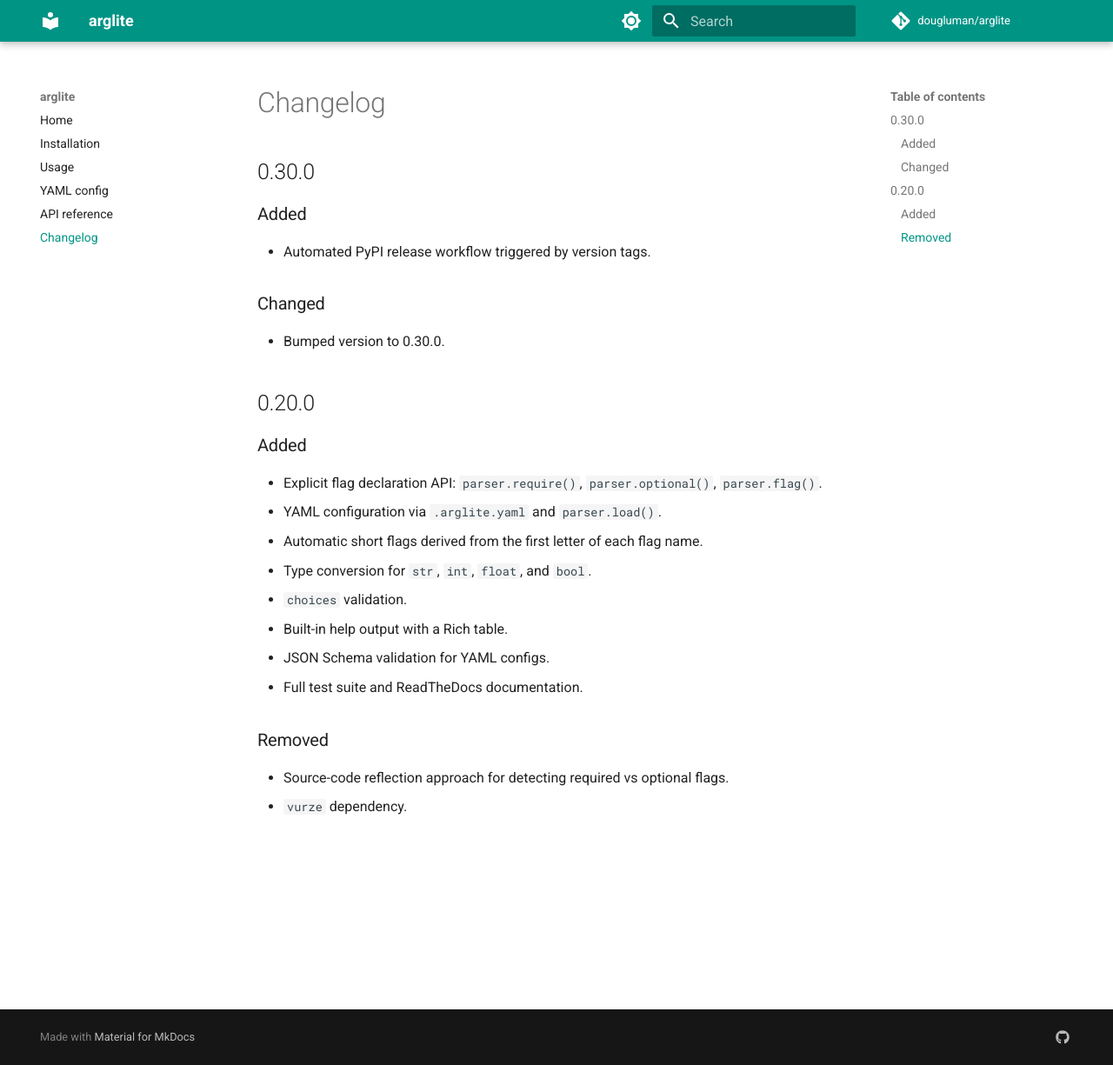
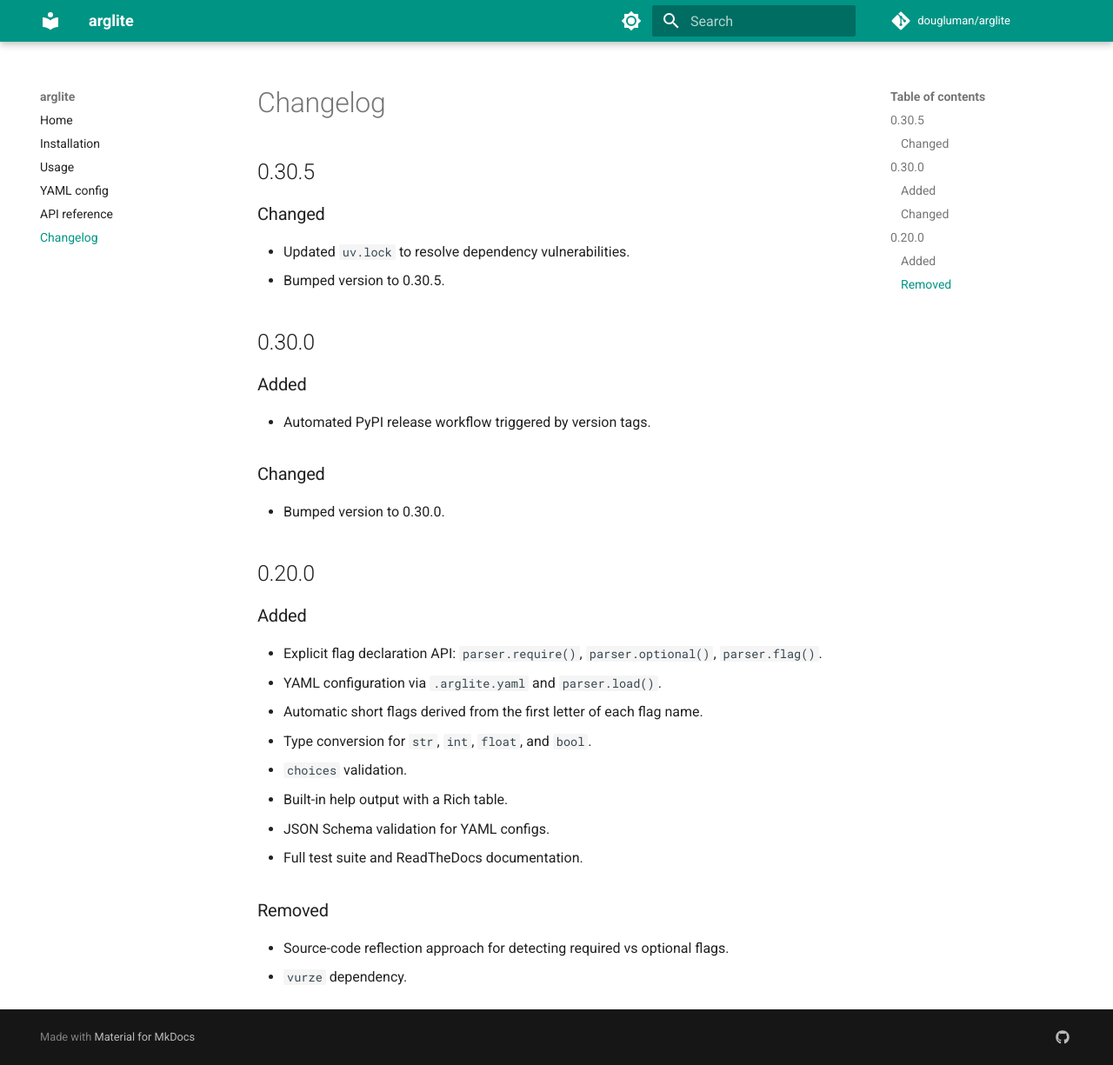
Before and after one commit to dluman/arglite, an MkDocs documentation site: the page built from docs/changelog.md, in a window 1280 px wide and 1225 px high. Shown: the whole window at 87% size. Built offline with MkDocs 1.6.1 and Material for MkDocs 9.7.7, drawn with Linux system fonts in a browser that asks for light colours; comment, search, counter and statistics services are not loaded.

Commit message:
Bump version to 0.30.5 and update changelog

```diff
--- a/docs/changelog.md
+++ b/docs/changelog.md
@@ -1,4 +1,11 @@
 # Changelog
+
+## 0.30.5
+
+### Changed
+
+- Updated `uv.lock` to resolve dependency vulnerabilities.
+- Bumped version to 0.30.5.
 
 ## 0.30.0
 
--- a/pyproject.toml
+++ b/pyproject.toml
@@ -4,7 +4,7 @@ build-backend = "setuptools.build_meta:__legacy__"
 
 [project]
 name = "arglite"
-version = "0.30.0"
+version = "0.30.5"
 requires-python = ">=3.10"
 dependencies = [
     "rich",
```
